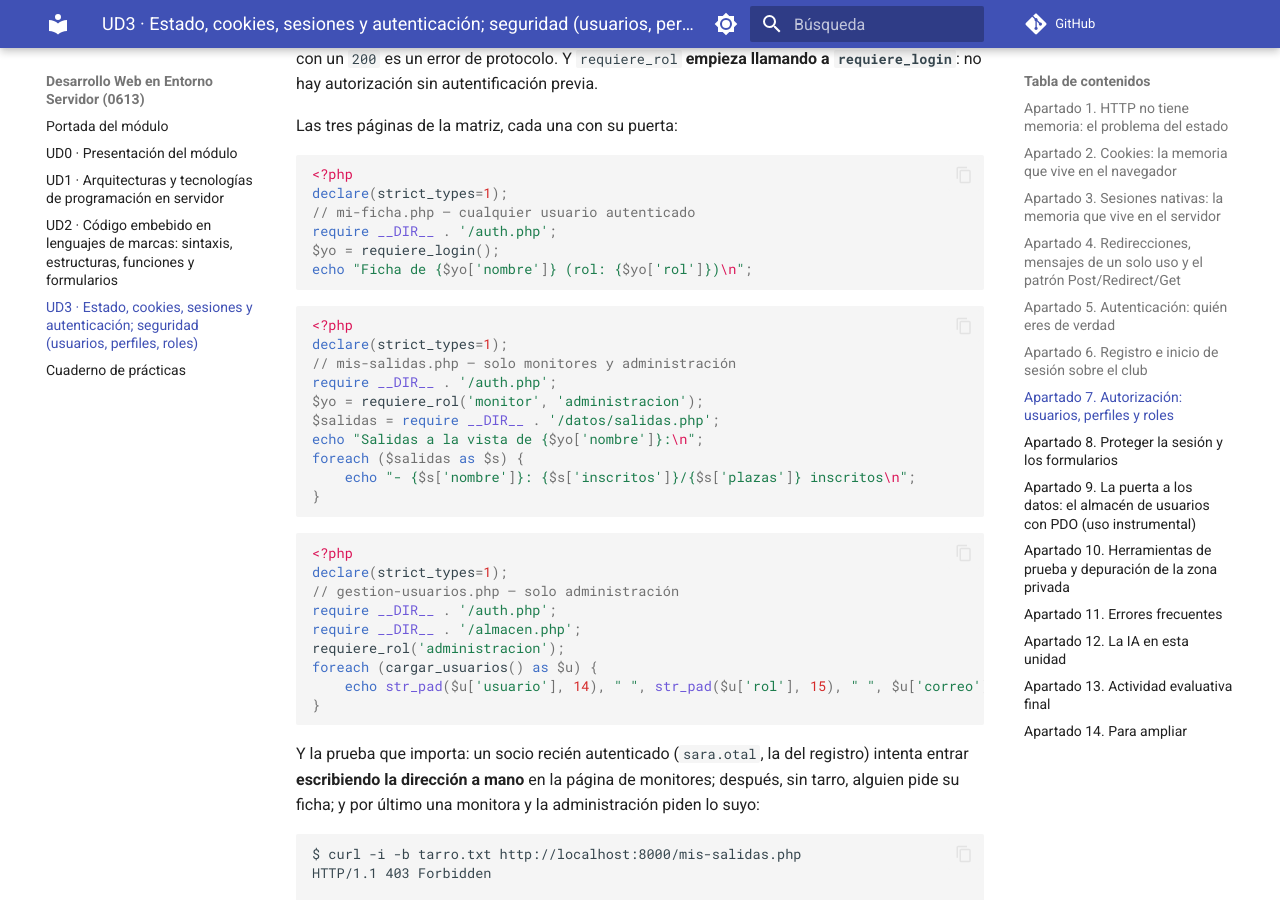
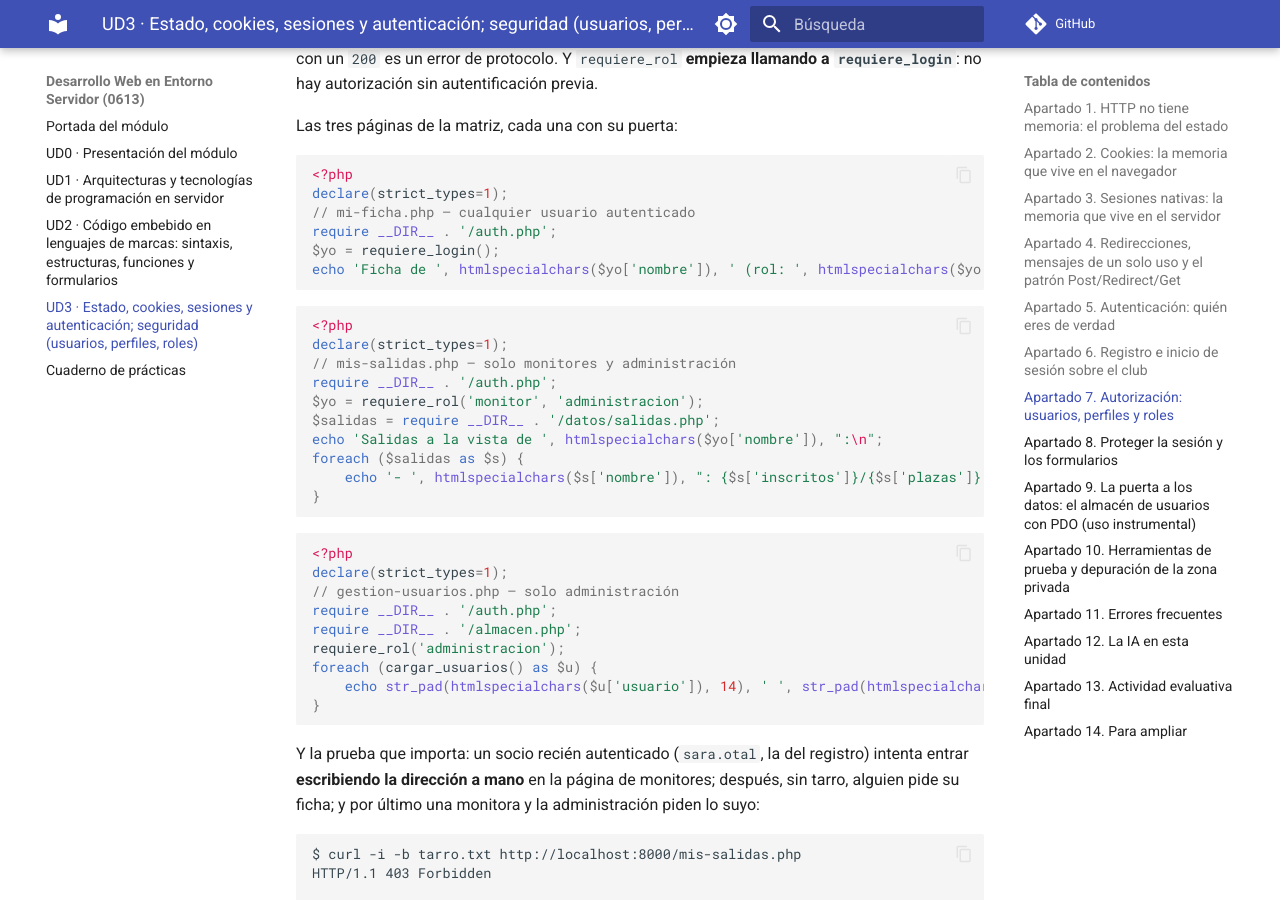
Before and after one commit to codigoRonin/apuntes-daw, an MkDocs documentation site: the page built from docs/desarrollo-web-en-entorno-servidor/ud3-estado-sesiones-autenticacion.md, in a window 1280 px wide and 900 px high, scrolled down 25707 px. Built offline with MkDocs 1.6.1 and Material for MkDocs 9.7.7, drawn with Linux system fonts in a browser that asks for light colours; comment, search, counter and statistics services are not loaded.

Commit message:
DWES UD3 · 7: htmlspecialchars en mi-ficha, mis-salidas y gestion-usuarios

````diff
--- a/docs/desarrollo-web-en-entorno-servidor/ud3-estado-sesiones-autenticacion.md
+++ b/docs/desarrollo-web-en-entorno-servidor/ud3-estado-sesiones-autenticacion.md
@@ -840,7 +840,7 @@ declare(strict_types=1);
 // mi-ficha.php — cualquier usuario autenticado
 require __DIR__ . '/auth.php';
 $yo = requiere_login();
-echo "Ficha de {$yo['nombre']} (rol: {$yo['rol']})\n";
+echo 'Ficha de ', htmlspecialchars($yo['nombre']), ' (rol: ', htmlspecialchars($yo['rol']), ")\n";
 ```
 
 ```php
@@ -850,9 +850,9 @@ declare(strict_types=1);
 require __DIR__ . '/auth.php';
 $yo = requiere_rol('monitor', 'administracion');
 $salidas = require __DIR__ . '/datos/salidas.php';
-echo "Salidas a la vista de {$yo['nombre']}:\n";
+echo 'Salidas a la vista de ', htmlspecialchars($yo['nombre']), ":\n";
 foreach ($salidas as $s) {
-    echo "- {$s['nombre']}: {$s['inscritos']}/{$s['plazas']} inscritos\n";
+    echo '- ', htmlspecialchars($s['nombre']), ": {$s['inscritos']}/{$s['plazas']} inscritos\n";
 }
 ```
 
@@ -864,7 +864,7 @@ require __DIR__ . '/auth.php';
 require __DIR__ . '/almacen.php';
 requiere_rol('administracion');
 foreach (cargar_usuarios() as $u) {
-    echo str_pad($u['usuario'], 14), " ", str_pad($u['rol'], 15), " ", $u['correo'], "\n";
+    echo str_pad(htmlspecialchars($u['usuario']), 14), ' ', str_pad(htmlspecialchars($u['rol']), 15), ' ', htmlspecialchars($u['correo']), "\n";
 }
 ```
 
````
